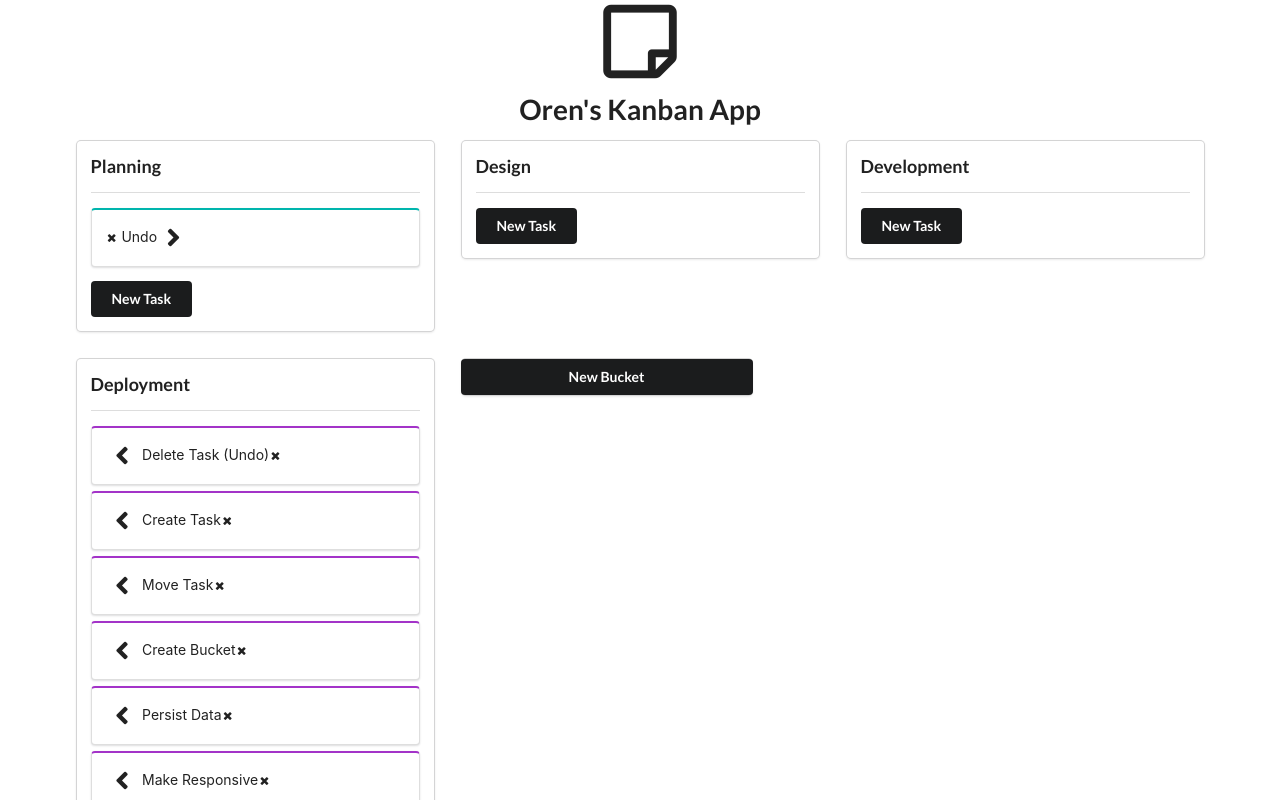
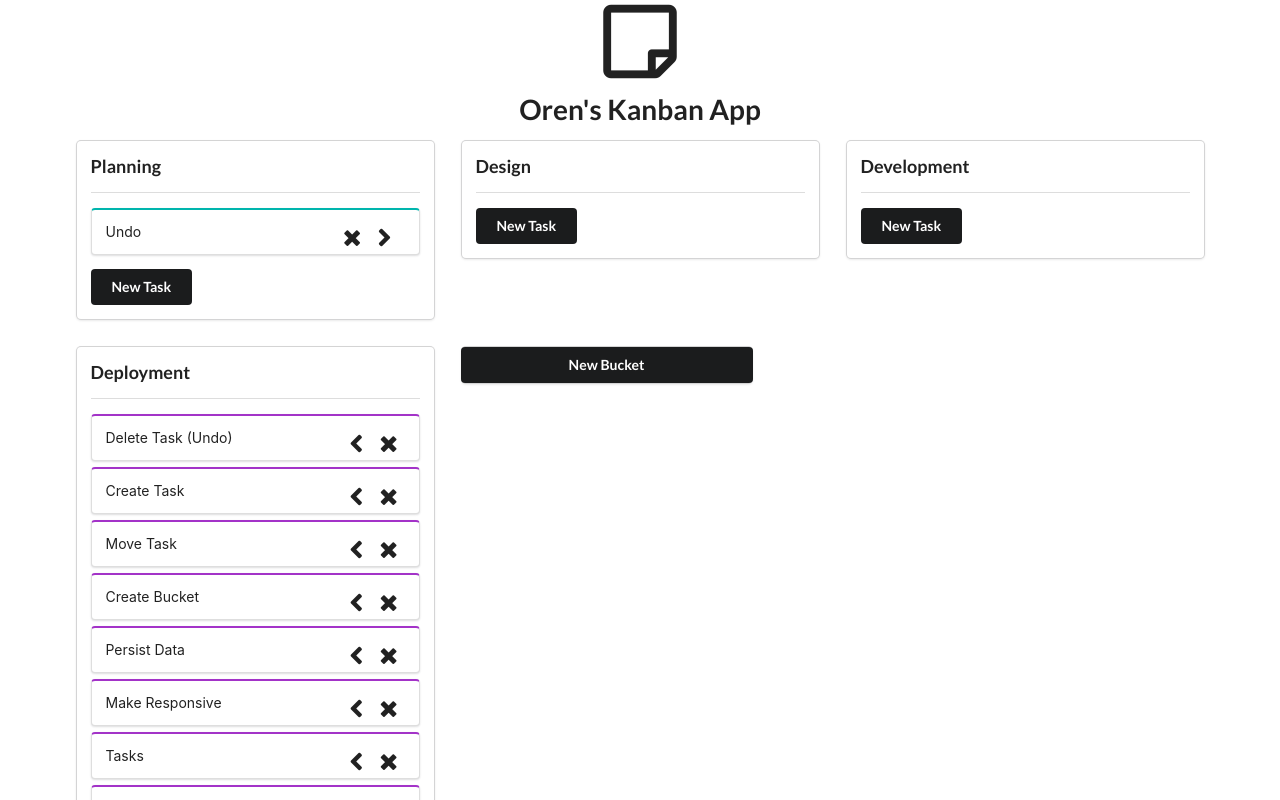
Before and after one commit to delta94/KanBanApp, a React (Create React App) app: page / in a window 1280 px wide. Shown: the top 800 px of the page. Built offline with nearby package versions, Linux system fonts and the light colour scheme.

Commit message:
Changed UI slightly

```diff
--- a/src/App.js
+++ b/src/App.js
@@ -204,7 +204,7 @@ class App extends Component {
           Oren's Kanban App
         </h1>
         <div className="ui container">
-          <div className="ui doubling three column grid">
+          <div className="ui doubling stackable three column grid">
             {bucketNames.map((bucket, i) => {
               return (
                 <div className="column" key={bucket}>
--- a/src/Task.js
+++ b/src/Task.js
@@ -24,7 +24,7 @@ export default class Task extends Component {
         color = "orange";
     }
 
-    let style = `ui centered ${color} segment`;
+    let style = `ui ${color} segment`;
     return (
       <div
         className="item"
@@ -32,29 +32,31 @@ export default class Task extends Component {
         onDrag={event => onDrag(event, task, index)}
       >
         <div className={style}>
+          {task}
+          <div className="right floated padding" id="padding">
             {index === 0 ? (
               <i
                 onClick={() => moveTask(task, index, "delete")}
-              className="delete icon small left-floated"
+                className="delete icon large"
               />
             ) : (
               <i
                 onClick={() => moveTask(task, index, "left")}
-              className="angle left icon big left-floated"
+                className="angle left icon big"
               />
             )}
-          {task}
             {index === lastIndex ? (
               <i
                 onClick={() => moveTask(task, index, "delete")}
-              className="delete icon small right-floated"
+                className="delete icon large"
               />
             ) : (
               <i
                 onClick={() => moveTask(task, index, "right")}
-              className="angle right icon big right-floated"
+                className="angle right icon big"
               />
             )}
+          </div>
         </div>
       </div>
     );
```
Lines whose indentation alone changed are shown as unchanged.
